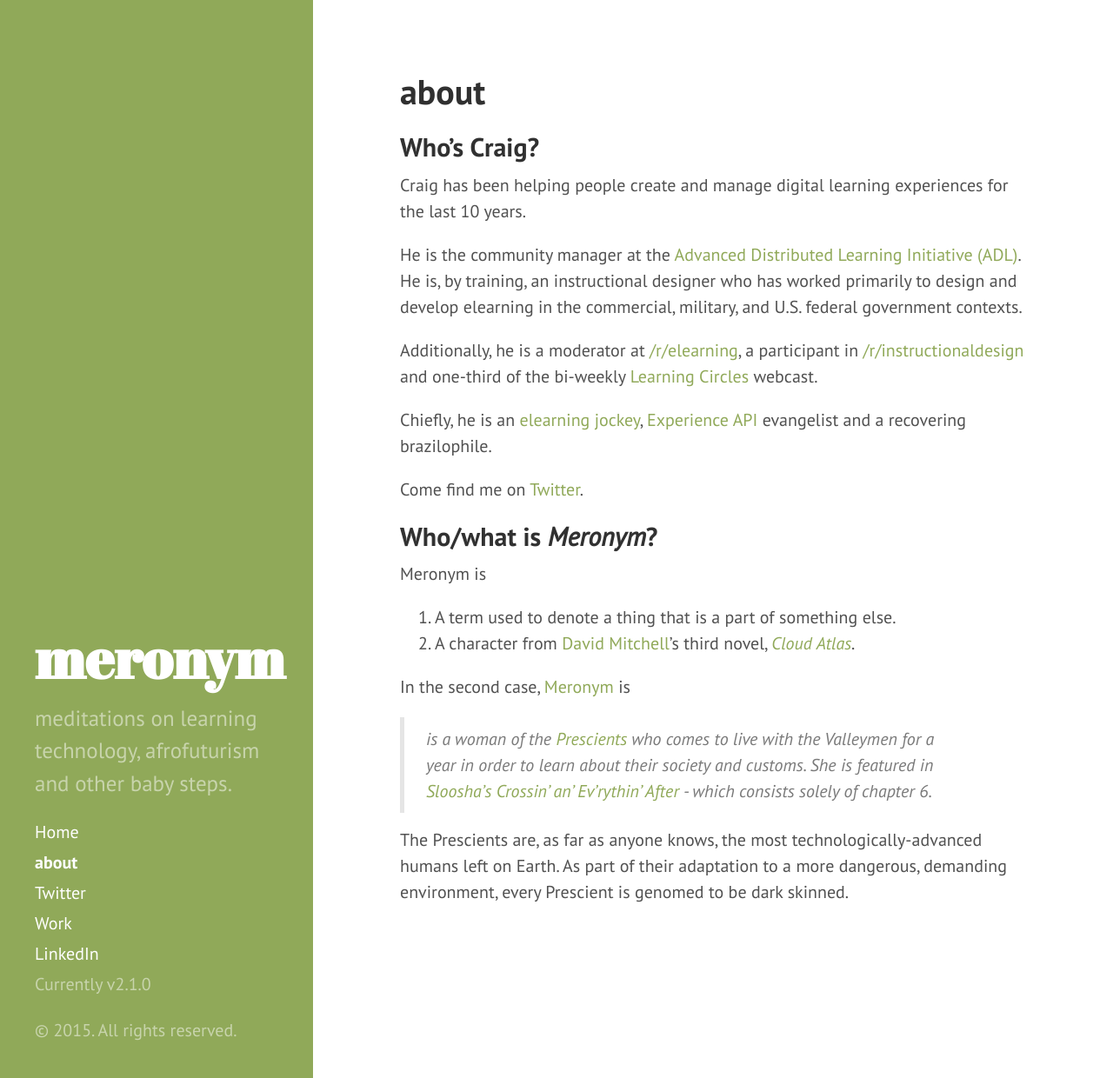
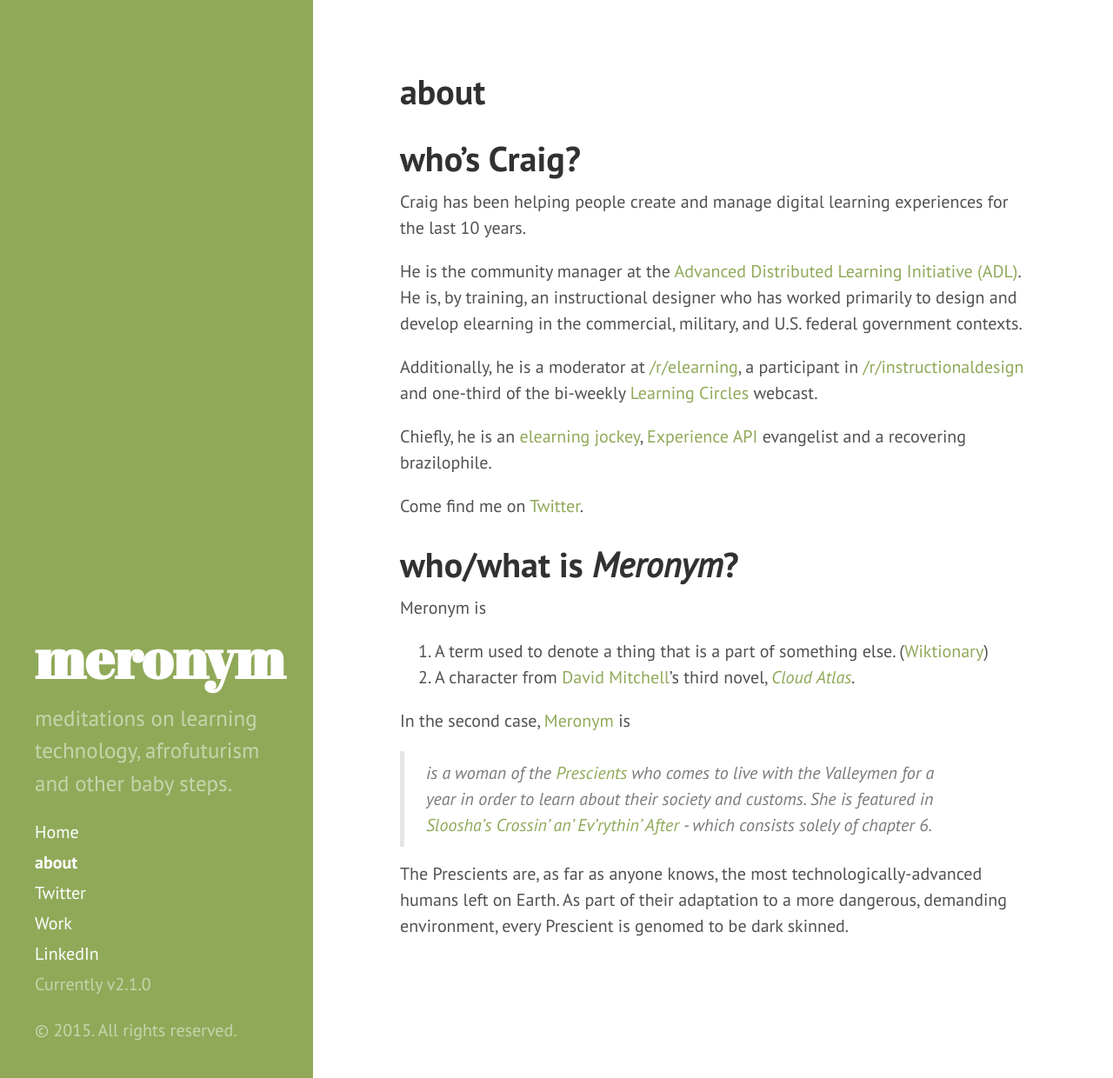
Before and after one commit to craigwiggins/craigwiggins.github.io, a Jekyll site: the page built from about.md, in a window 1280 px wide and 1240 px high. Shown: the whole window at 87% size. Built offline with Jekyll 4.4.1, drawn with Linux system fonts in a browser that asks for light colours; Markdown is read by kramdown in place of the engine named in the settings.

Commit message:
updated about, slightly
added meronym definition

```diff
--- a/about.md
+++ b/about.md
@@ -3,7 +3,7 @@ layout: page
 title: about
 ---
 
-##Who's Craig?
+#who's Craig?
 
 Craig has been helping people create and manage digital learning experiences for the last 10 years.
 
@@ -15,11 +15,11 @@ Chiefly, he is an [elearning jockey](http://elearningjockey.blogspot.com/), [Exp
 
 Come find me on [Twitter](http://www.twitter.com/oxala75).
 
-##Who/what is *Meronym*?
+#who/what is *Meronym*?
 
 Meronym is
 
-1. A term used to denote a thing that is a part of something else.
+1. A term used to denote a thing that is a part of something else. ([Wiktionary](http://en.wiktionary.org/wiki/meronym))
 2. A character from [David Mitchell](http://en.wikipedia.org/wiki/David_Mitchell_(author))'s third novel, [*Cloud Atlas*](http://en.wikipedia.org/wiki/Cloud_Atlas_%28novel%29).
 
 In the second case, [Meronym](http://cloudatlas.wikia.com/wiki/Meronym) is
```
